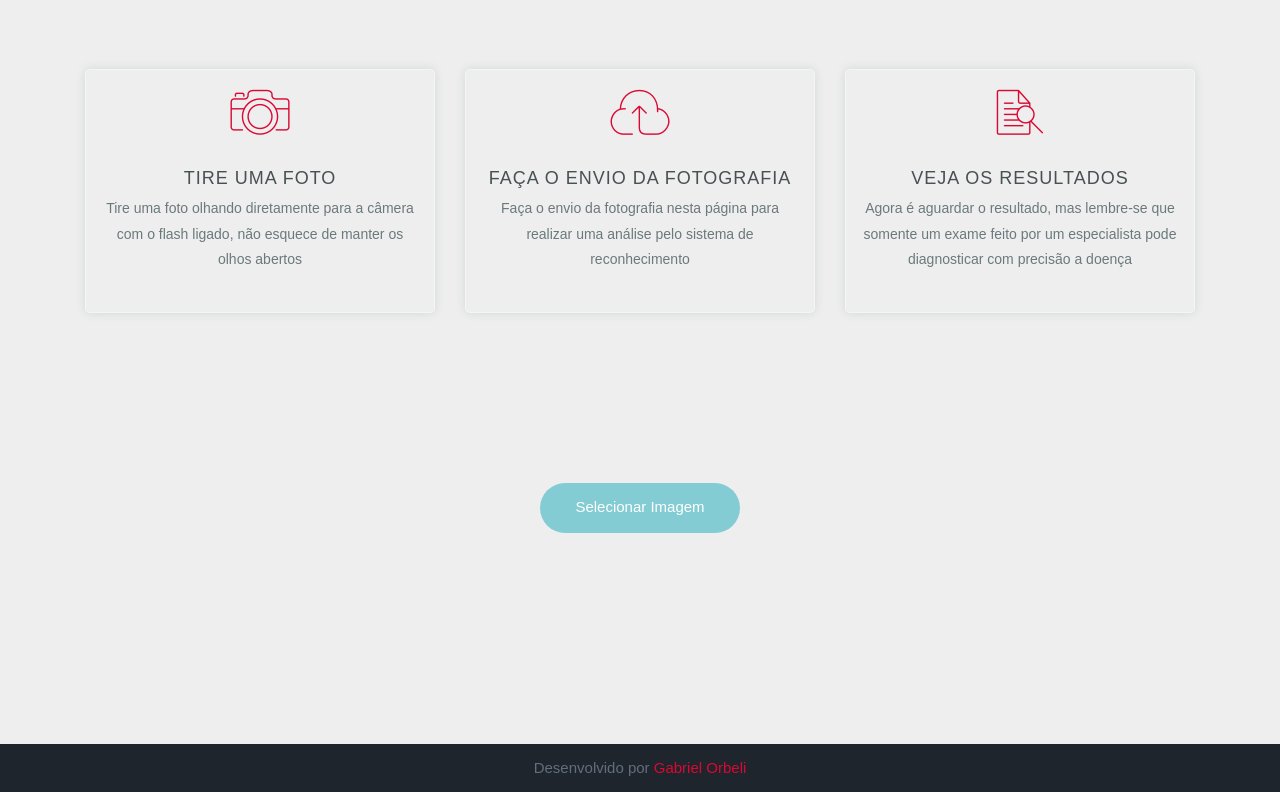
After one commit to Orbeli/retinoblastoma-analysis, a Flask app: page /analysis in a window 1280 px wide. The commit adds this page. Shown: the part 500-1292 px from the top of the page. Run offline with Flask 2, Linux system fonts and the light colour scheme; parts of the project's set-up code (start-up, migrations or seed data) failed here and were passed over.

Commit message:
feat: add static routes and analysis page

```diff
--- a/services/web/project/__init__.py
+++ b/services/web/project/__init__.py
@@ -33,9 +33,19 @@ def home():
     return render_template("index.html")
 
 
-@app.route("/static/<path:filename>")
-def staticfiles(filename):
-    return send_from_directory(app.config["STATIC_FOLDER"], filename)
+@app.route("/analysis", methods=["GET"])
+def analysis():
+    return render_template("analysis.html")
+
+# Static Routes
+@app.route("/static/css/<path:filename>")
+def static_css_files(filename):
+    return send_from_directory(app.config["STATIC_CSS"], filename)
+
+# Static Routes
+@app.route("/static/js/<path:filename>")
+def static_js_files(filename):
+    return send_from_directory(app.config["STATIC_JS"], filename)
 
 
 @app.route("/media/<path:filename>")
--- a/services/web/project/config.py
+++ b/services/web/project/config.py
@@ -8,4 +8,6 @@ class Config(object):
     SQLALCHEMY_DATABASE_URI = os.getenv("DATABASE_URL", "sqlite://")
     SQLALCHEMY_TRACK_MODIFICATIONS = False
     STATIC_FOLDER = f"{os.getenv('APP_FOLDER')}/project/static"
+    STATIC_CSS = f"{os.getenv('APP_FOLDER')}/project/static/css"
+    STATIC_JS = f"{os.getenv('APP_FOLDER')}/project/static/js"
     MEDIA_FOLDER = f"{os.getenv('APP_FOLDER')}/project/media"
--- a/services/web/project/static/css/main.css
+++ b/services/web/project/static/css/main.css
@@ -1012,7 +1012,7 @@ background:rgba(12,20,25,0.7);
 /*------------------footer design-------------------------*/
 footer{
 background:#242c36;
-padding:60px 0 0 0;
+/* padding:60px 0 0 0; */
 }
 .copy-right{
 background:rgba(10,10,10,0.2);
@@ -1247,3 +1247,22 @@ body {
     border: 0;
     transition: all .2s ease;
   }
+
+  .panel {margin: 80px auto; max-width: 500px; text-align: center; background-color: transparent !important}
+  .button_outer {background: #83ccd3; border-radius:30px; text-align: center; height: 50px; width: 200px; display: inline-block; transition: .2s; position: relative; overflow: hidden;}
+  .btn_upload {padding: 12px 30px 12px; color: #fff; text-align: center; position: relative; display: inline-block; overflow: hidden; z-index: 3; white-space: nowrap;}
+  .btn_upload input {position: absolute; width: 100%; left: 0; top: 0; width: 100%; height: 105%; cursor: pointer; opacity: 0;}
+  .file_uploading {width: 100%; height: 10px; margin-top: 20px; background: #ccc;}
+  .file_uploading .btn_upload {display: none;}
+  .processing_bar {position: absolute; left: 0; top: 0; width: 0; height: 100%; border-radius: 30px; background:#83ccd3; transition: 3s;}
+  .file_uploading .processing_bar {width: 100%;}
+  .success_box {display: none; width: 50px; height: 50px; position: relative;}
+  .success_box:before {content: ''; display: block; width: 14px; height: 25px; border-bottom: 6px solid #fff; border-right: 6px solid #fff; -webkit-transform:rotate(45deg); -moz-transform:rotate(45deg); -ms-transform:rotate(45deg); transform:rotate(45deg); position: absolute; left: 17px; top: 10px;}
+  .file_uploaded .success_box {display: inline-block;}
+  .file_uploaded {margin-top: 0; width: 50px; background:#83ccd3; height: 50px;}
+  .uploaded_file_view {max-width: 300px; margin: 40px auto; text-align: center; position: relative; transition: .2s; opacity: 0; border: 2px solid #ddd; padding: 15px;}
+  .file_remove{width: 30px; height: 30px; border-radius: 50%; display: block; position: absolute; background: #aaa; line-height: 30px; color: #fff; font-size: 12px; cursor: pointer; right: -15px; top: -15px;}
+  .file_remove:hover {background: #222; transition: .2s;}
+  .uploaded_file_view img {max-width: 100%;}
+  .uploaded_file_view.show {opacity: 1;}
+  .error_msg {text-align: center; color: #f00}
--- /dev/null
+++ b/services/web/project/templates/analysis.html
@@ -0,0 +1,120 @@
+<!doctype html>
+<html class="no-js" lang="en">
+
+<head>
+	<meta charset="utf-8">
+	<meta http-equiv="X-UA-Compatible" content="IE=edge,chrome=1">
+	<title>Retinoblastoma | Análise de imagem</title>
+	<meta name="description" content="">
+	<meta name="viewport" content="width=device-width, initial-scale=1">
+
+	<!-- All Plugin Css -->
+	<link rel="stylesheet" href="{{ url_for('static_css_files', filename='plugins.css') }}">
+
+	<!-- Style & Common Css -->
+	<link rel="stylesheet" href="{{ url_for('static_css_files', filename='common.css') }}">
+	<link rel="stylesheet" href="{{ url_for('static_css_files', filename='main.css') }}">
+
+</head>
+
+<body>
+
+	<!-- Navigation Start  -->
+	<nav class="navbar navbar-default navbar-sticky bootsnav">
+
+		<div class="container">
+			<!-- Start Header Navigation -->
+			<div class="navbar-header">
+				<button type="button" class="navbar-toggle" data-toggle="collapse" data-target="#navbar-menu">
+					<i class="fa fa-bars"></i>
+				</button>
+				<a class="navbar-brand" href="{{ url_for('home') }}"><img src="media/logo.png" class="logo" alt=""></a>
+			</div>
+			<!-- End Header Navigation -->
+
+			<!-- Collect the nav links, forms, and other content for toggling -->
+			<div class="collapse navbar-collapse" id="navbar-menu">
+				<ul class="nav navbar-nav navbar-right" data-in="fadeInDown" data-out="fadeOutUp">
+					<li><a href="{{ url_for('home') }}">Home</a></li>
+					<li><a href="{{ url_for('analysis') }}">Análise</a></li>
+				</ul>
+			</div><!-- /.navbar-collapse -->
+		</div>
+	</nav>
+	<!-- Navigation End  -->
+
+	<!-- Main jumbotron for a primary marketing message or call to action -->
+	<section class="main-banner" style="background:#242c36 url(media/primo_do_je.jpg) no-repeat">
+		<div class="container">
+			<div class="caption">
+				<h2>RETINOBLASTOMA</h2>
+			</div>
+		</div>
+	</section>
+
+
+	<section class="features">
+		<div class="container">
+			<div class="col-md-4 col-sm-4">
+				<div class="features-content">
+					<span class="box1"><span aria-hidden="true" class="icon-camera"></span></span>
+					<h3>Tire uma foto</h3>
+					<p>Tire uma foto olhando diretamente para a câmera com o flash ligado, não esquece de manter os
+						olhos abertos</p>
+				</div>
+			</div>
+
+			<div class="col-md-4 col-sm-4">
+				<div class="features-content">
+					<span class="box1"><span aria-hidden="true" class="icon-upload"></span></span>
+					<h3>Faça o envio da fotografia</h3>
+					<p>Faça o envio da fotografia nesta página para realizar uma análise pelo sistema de reconhecimento
+					</p>
+				</div>
+			</div>
+
+			<div class="col-md-4 col-sm-4">
+				<div class="features-content">
+					<span class="box1"><span aria-hidden="true" class="icon-search"></span></span>
+					<h3>Veja os resultados</h3>
+					<p>Agora é aguardar o resultado, mas lembre-se que
+						somente um exame feito por um especialista pode diagnosticar com precisão a doença</p>
+				</div>
+			</div>
+		</div>
+	</section>
+	<form action="{{ url_for('upload_file') }}" method=post enctype=multipart/form-data>
+		<div class="container">
+			<div class="panel">
+				<div class="button_outer">
+					<div class="btn_upload">
+						<input type="file" id="upload_file" name=""  accept="image/*" />
+						Selecionar Imagem
+					</div>
+					<div class="processing_bar"></div>
+					<div class="success_box"></div>
+				</div>
+			</div>
+			<div class="error_msg"></div>
+			<div class="uploaded_file_view" id="uploaded_view">
+				<span class="file_remove">X</span>
+			</div>
+		</div>
+	</form>
+
+	<!-- footer start -->
+	<footer>
+		<div class="copy-right">
+			Desenvolvido por <a href="https://www.linkedin.com/in/gabriel-orbeli-436815171/" target="_blank">
+				Gabriel Orbeli</a>
+		</div>
+	</footer>
+
+	<script type="text/javascript" src="{{ url_for('static_js_files', filename='jquery.min.js') }}"></script>
+	<script src="{{ url_for('static_js_files', filename='bootstrap.min.js') }}"></script>
+	<script type="text/javascript" src="{{ url_for('static_js_files', filename='owl.carousel.min.js') }}"></script>
+	<script src="{{ url_for('static_js_files', filename='bootsnav.js') }}"></script>
+	<script src="{{ url_for('static_js_files', filename='main.js') }}"></script>
+</body>
+
+</html>
```
Also changed, not shown: services/web/project/static/js/main.js (+22 -42 lines), services/web/project/templates/index.html (+6 -20 lines).
